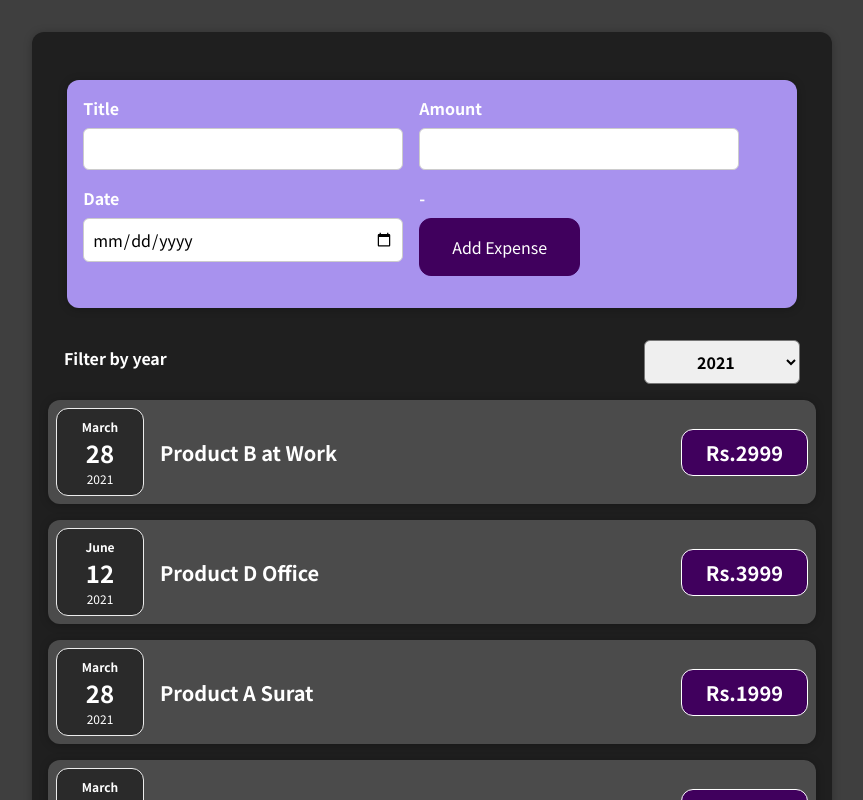
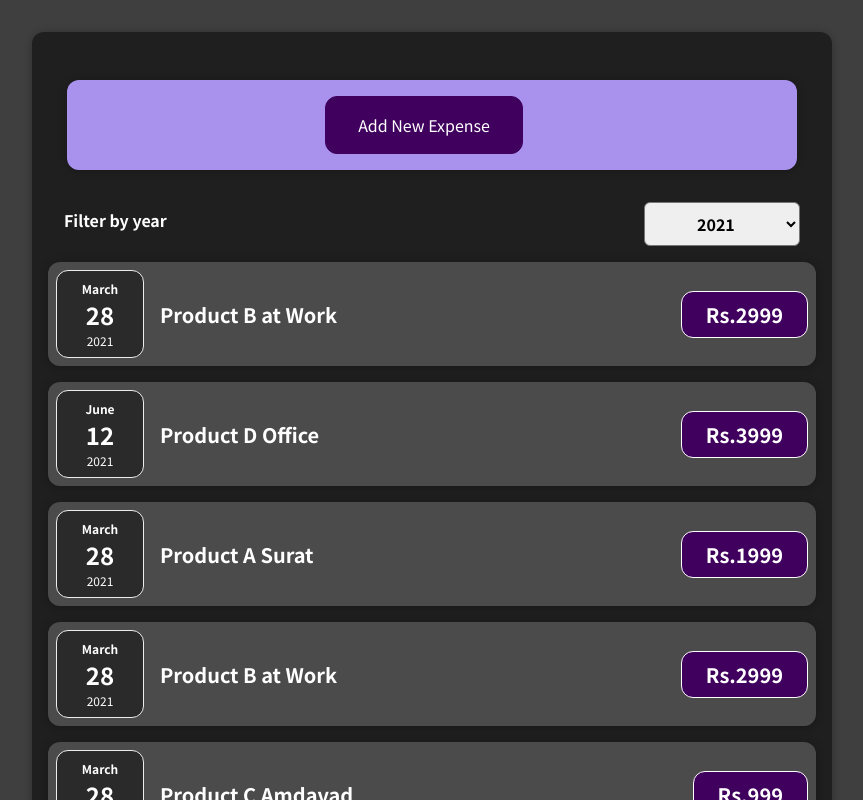
Before and after one commit to dhaval1997/React-Expense-App, a React (Vite) app: page / in a window 1280 px wide. Shown: the top 800 px of the page, without its empty margins (208-1071 px from the left). Built offline with nearby package versions, Linux system fonts and the light colour scheme.

Commit message:
added toggle button for submitting form

```diff
--- a/src/Components/ExpenseForm .js
+++ b/src/Components/ExpenseForm .js
@@ -54,6 +54,7 @@ const ExpenseForm = (props) => {
           </div>
           <div className="new-expense__control">
             <label> - </label>
+            <button type="submit">Cancel</button>
             <button type="submit">Add Expense</button>
           </div>
         </div>
--- a/src/Components/NewExpense.js
+++ b/src/Components/NewExpense.js
@@ -1,18 +1,38 @@
+import { useState } from "react";
 import ExpenseForm from "./ExpenseForm ";
 import "./NewExpense.css";
 
 const NewExpense = (props) => {
+  const [isEditing, setIsEditing] = useState(false);
+
   const saveExpenseDataHandler = (enteredExpenseData) => {
     const expenseData = {
       ...enteredExpenseData,
       id: Math.random().toString(),
     };
     props.onAddExpense(expenseData);
+    setIsEditing(false);
+  };
+
+  const startEditingHandler = () => {
+    setIsEditing(true);
+  };
+
+  const stopEditingHandler = () => {
+    setIsEditing(false);
   };
 
   return (
     <div className="new-expense">
-      <ExpenseForm onSaveExpenseData={saveExpenseDataHandler} />
+      {!isEditing && (
+        <button onClick={startEditingHandler}>Add New Expense</button>
+      )}
+      {isEditing && (
+        <ExpenseForm
+          onSaveExpenseData={saveExpenseDataHandler}
+          onCancel={stopEditingHandler}
+        />
+      )}
     </div>
   );
 };
```
